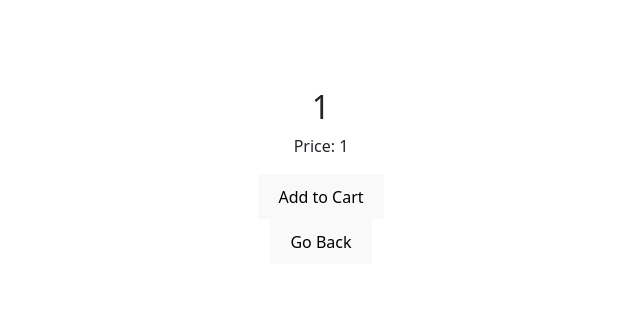
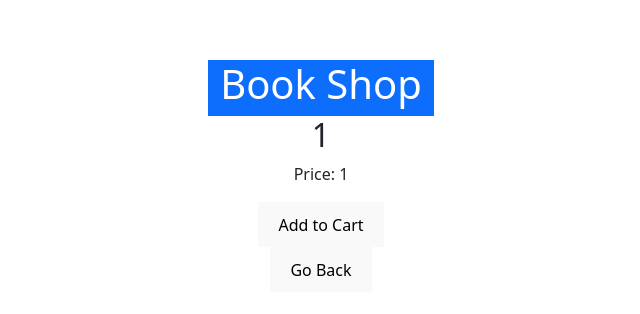
Before and after one commit to AutPort/Mission11_Porter, a React (Vite) app in the folder frontend/: page /addBook/1/1/1 in a window 1280 px wide. Shown: the part 224-538 px from the top of the page, without its empty margins (319-959 px from the left). Built offline with nearby package versions, Linux system fonts and the light colour scheme.

Commit message:
added Book Shop header

```diff
--- /dev/null
+++ b/frontend/src/components/WelcomeBand.tsx
@@ -0,0 +1,11 @@
+function WelcomeBand() {
+  return (
+    <>
+      <div className='row bg-primary text-white'>
+        <h1>Book Shop</h1>
+      </div>
+    </>
+  );
+}
+
+export default WelcomeBand;
--- a/frontend/src/pages/AddBookPage.tsx
+++ b/frontend/src/pages/AddBookPage.tsx
@@ -1,6 +1,7 @@
 import { useNavigate, useParams } from 'react-router-dom';
 import { useCart } from '../context/CartContext';
 import { CartItem } from '../types/CartItem';
+import WelcomeBand from '../components/WelcomeBand';
 
 function AddBookPage() {
   const navigate = useNavigate();
@@ -20,6 +21,7 @@ function AddBookPage() {
 
   return (
     <>
+      <WelcomeBand />
       <h2>{title}</h2>
       <p>Price: {price}</p>
       <div>
--- a/frontend/src/pages/BooksPage.tsx
+++ b/frontend/src/pages/BooksPage.tsx
@@ -2,6 +2,7 @@ import { useState } from 'react';
 import BookList from '../components/BookList';
 import CategoryFilter from '../components/CategoryFilter';
 import CartSummary from '../components/CartSummary';
+import WelcomeBand from '../components/WelcomeBand';
 
 function BooksPage() {
   const [selectedCategories, setSelectedCategories] = useState<string[]>([]);
@@ -10,6 +11,7 @@ function BooksPage() {
     <>
       <div className='contianer mt-4'>
         <CartSummary />
+        <WelcomeBand />
         <div className='row'>
           <div className='col-md-3'>
             <CategoryFilter
```
